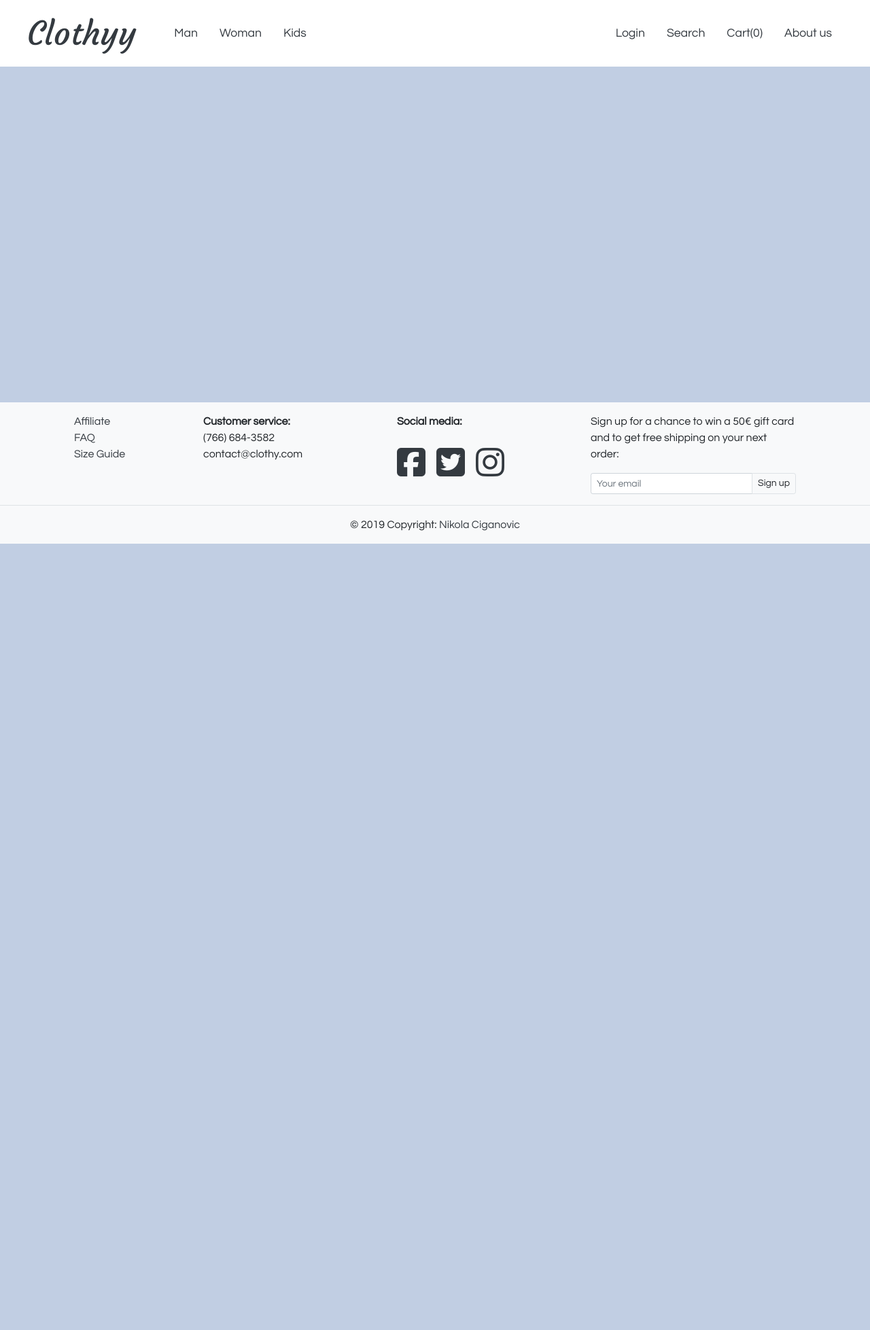
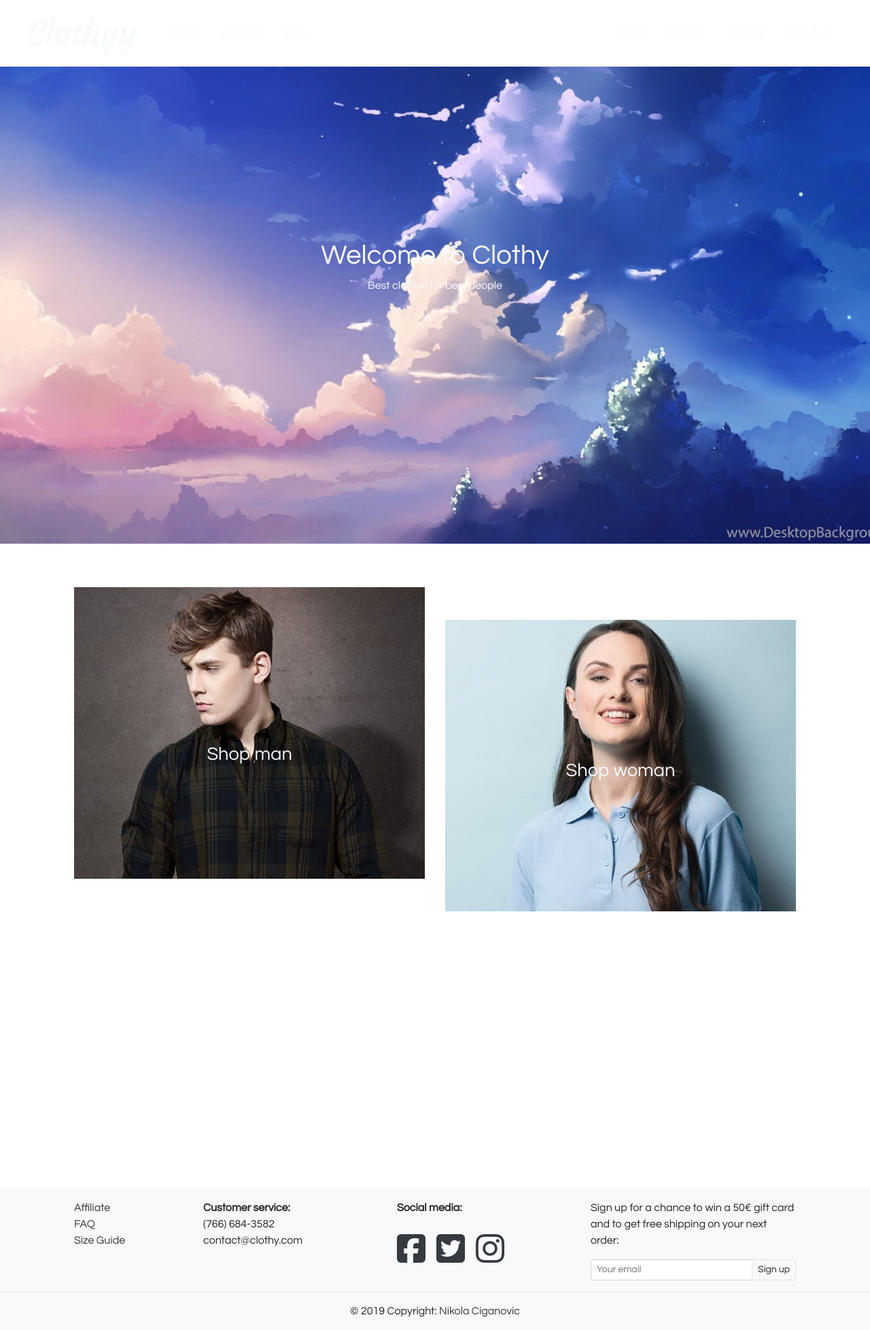
Before and after one commit to nciganovic/Clothy, a Django app: page / in a window 1280 px wide. Shown: the whole page at 68% size. Before the commit the page ends 800 px from the top, so only its background shows below. Run offline with Django 3.2, Linux system fonts and the light colour scheme; some libraries are stand-ins or nearby versions.

Commit message:
improving index.html page

```diff
--- a/clothy/main/static/main/css/style.css
+++ b/clothy/main/static/main/css/style.css
@@ -7,6 +7,9 @@ body{
     position: relative;
     min-height: 100vh;
 }
+.font-17{
+    font-size: 1.7rem;
+}
 .font-30{
     font-size: 3rem;
 }
@@ -15,9 +18,6 @@ body{
 }
 .font-spec{
     font-family: 'Courgette', cursive;
-}
-.bg_test{
-    background-color: #c1cee3;
 }
 nav:hover{
     background-color: white;
@@ -47,3 +47,34 @@ nav:hover{
     bottom: 0;
     width: 100%;
 }
+.vh100{
+    height: 100vh;
+}
+.pb-600{
+    padding-bottom: 600px;
+}
+#bg-img-main{
+    background-image: url('../../main/img/bg-img.jpg');
+}
+.bg-img{
+    background-attachment: fixed;
+    background-position: center;
+    background-repeat: no-repeat;
+    background-size: cover;
+}
+.custom-container{
+    max-width: 1400px;
+    margin: auto;
+}
+.mt-10{
+    margin-top:5%;
+}
+.pos-rel{
+    position: relative;
+}
+.centered{
+    position: absolute;
+    top: 50%;
+    left: 50%;
+    transform: translate(-50%, -50%);
+}
--- a/clothy/main/templates/main/base.html
+++ b/clothy/main/templates/main/base.html
@@ -16,7 +16,7 @@
     <link rel="stylesheet" href="{% static 'main/css/style.css' %}" type="text/css">
 
 </head>
-<body class="bg_test">
+<body>
     <!--Navbar template-->
     {% include "main/navbar.html" %}
 
--- a/clothy/main/templates/main/footer.html
+++ b/clothy/main/templates/main/footer.html
@@ -1,4 +1,5 @@
-<footer class="page-footer bg-light w-100" id="footer">
+<div class="pb-600"></div>
+<footer class="page-footer bg-light w-100 pt-600" id="footer">
     <div class="container">
         <div class="row">
             <div class="col-md-2 col-lg-4 col-xl-2">
--- a/clothy/main/templates/main/index.html
+++ b/clothy/main/templates/main/index.html
@@ -1,4 +1,26 @@
 {% extends "main/base.html" %}
+{% load static %}
 {% block content %}
-
+    <div class="container-fluid">
+        <div class="row">
+            <div id="bg-img-main" class="col-12 bg-img d-flex vh100">
+                <div class="bg-img-text m-auto w-100">
+                    <h1 class="text-center text-light">Welcome to Clothy</h1>
+                    <p class="text-center text-light">Best clothes for best people</p>
+                </div>
+            </div>
+        </div>
+    </div>
+    <div class="custom-container mt-10">
+        <div class="row d-flex justify-content-center">
+            <div class="col-5">
+                <img class="w-100 pos-rel" src="{% static 'main/img/man.jpg' %}" alt="Man" style="display:block;">
+                <p class="centered text-light font-17">Shop man<p>
+            </div>
+            <div class="col-5 mt-5">
+                <img class="w-100 pos-rel " src="{% static 'main/img/woman.jpg' %}" alt="Woman" style="display:block;">
+                <p class="centered text-light font-17">Shop woman<p>
+            </div>
+        </div>
+    </div>
 {% endblock %}
--- a/clothy/main/templates/main/navbar.html
+++ b/clothy/main/templates/main/navbar.html
@@ -1,5 +1,5 @@
 <!--#TODO Set 'active' class where users is currently-->
-<nav class="navbar navbar-expand-lg navbar-light navbar-trans navbar-fixed-top">
+<nav class="navbar navbar-expand-lg navbar-light navbar-trans fixed-top">
     <button style="border: 0px" class="navbar-toggler" type="button">
       <i class="fas fa-bars nav-link text-light"></i>
     </button>
```
Also changed, not shown: clothy/main/static/main/img/bg-img.jpg (added), clothy/main/static/main/img/man.jpg (added), clothy/main/static/main/img/woman.jpg (added).
